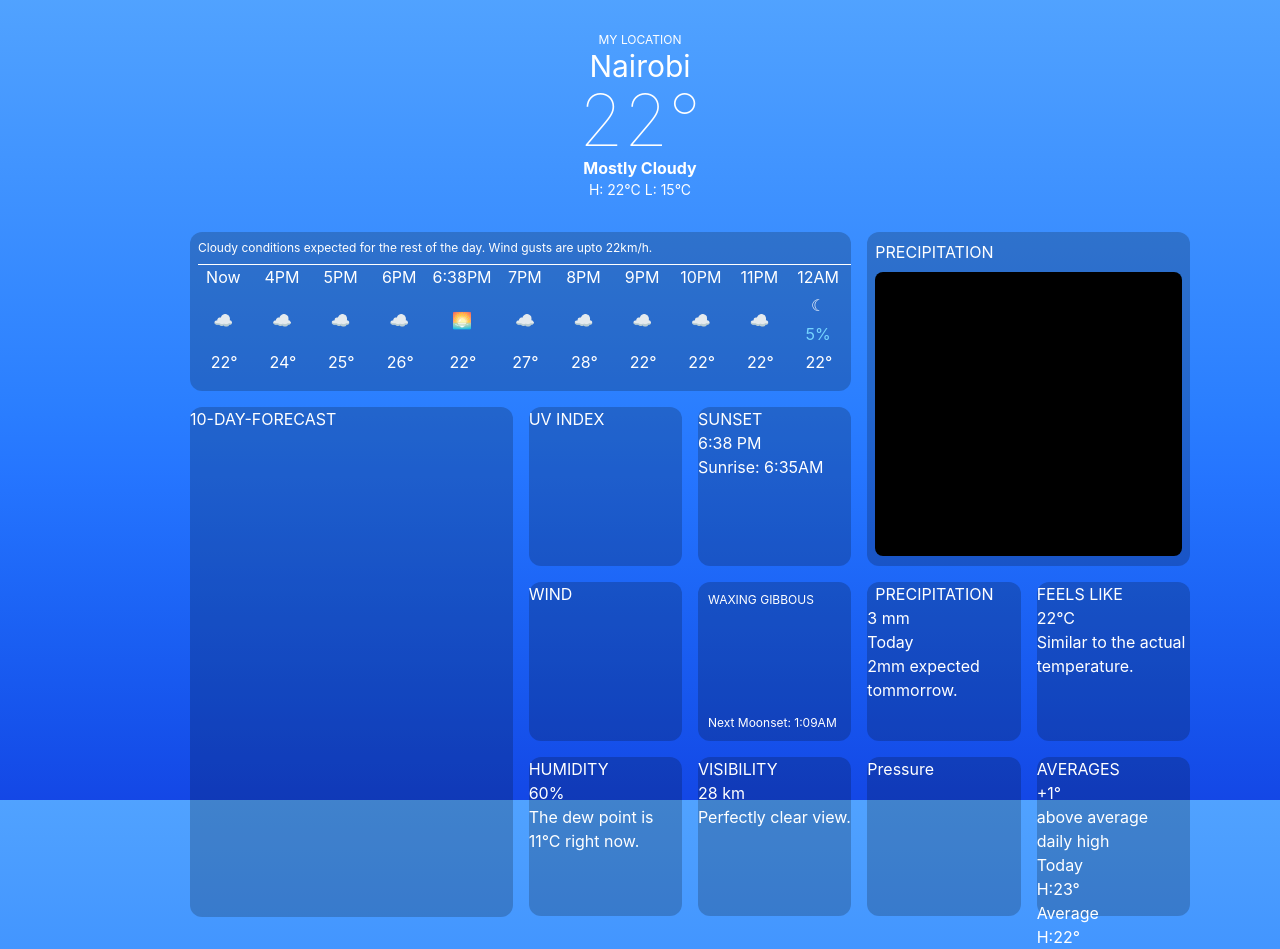
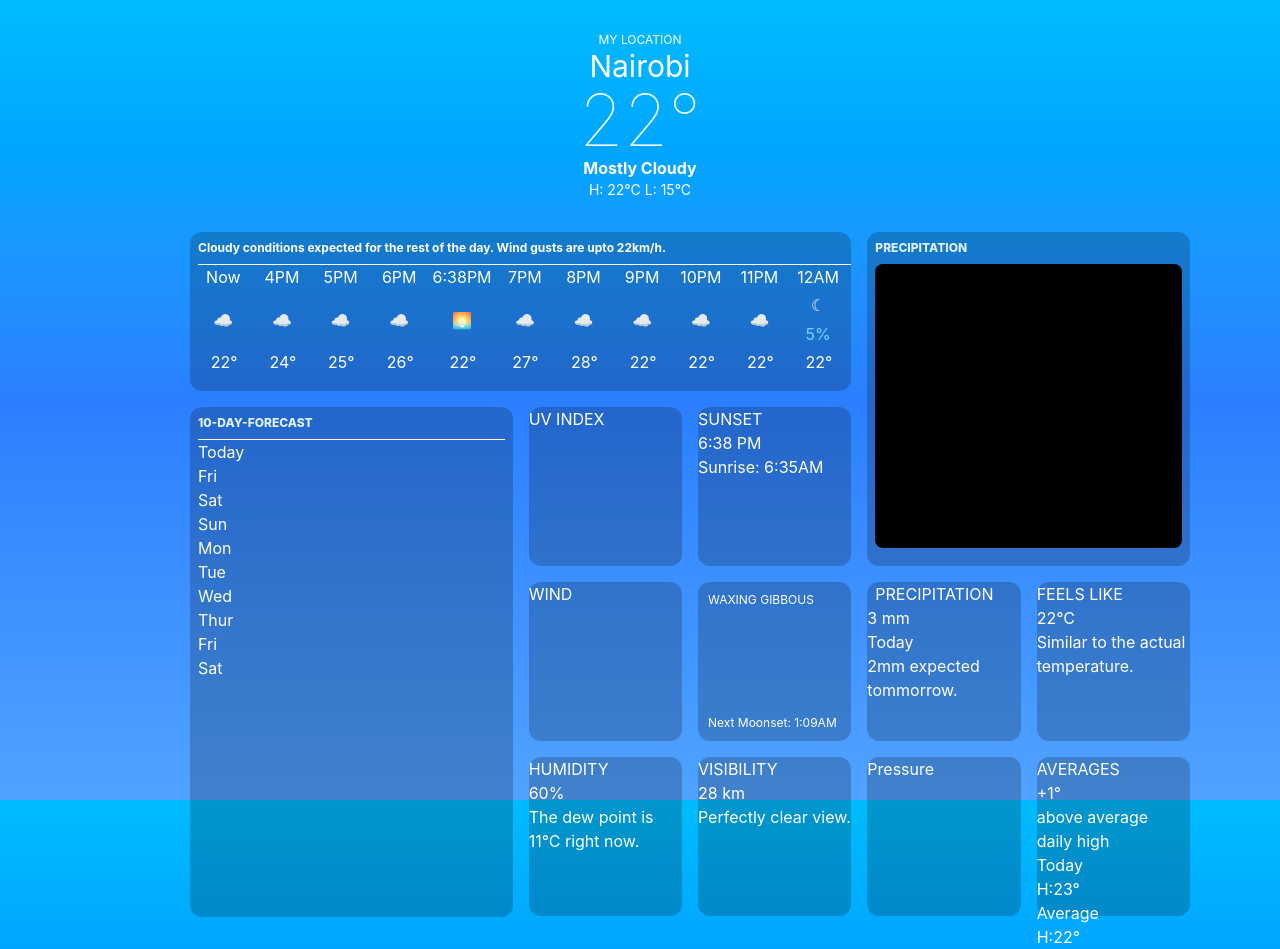
Before and after one commit to IanKaremi/Apple-Weather-Tailwind, a React (Vite) app in the folder Apple-Weather-Tailwind/: page / in a window 1280 px wide. Built offline with nearby package versions, Linux system fonts and the light colour scheme.

Commit message:
changed bg color

```diff
--- a/Apple-Weather-Tailwind/index.html
+++ b/Apple-Weather-Tailwind/index.html
@@ -6,7 +6,7 @@
     <meta name="viewport" content="width=device-width, initial-scale=1.0" />
     <title>Vite + React</title>
   </head>
-  <body class="bg-linear-to-b from-blue-400 via-blue-500 to-blue-700 h-screen text-white overflow-hidden">
+  <body class="bg-linear-to-b from-sky-400 via-blue-500 to-blue-400 h-screen text-white overflow-hidden">
     <div id="root" class="flex items-center justify-center h-full w-full"></div>
     <script type="module" src="/src/main.jsx"></script>
   </body>
--- a/Apple-Weather-Tailwind/src/App.jsx
+++ b/Apple-Weather-Tailwind/src/App.jsx
@@ -1,5 +1,6 @@
 import React from 'react'
 import Hourly from './components/hourly'
+import Ten from './components/ten'
 import './App.css'
 
 function App() {
@@ -22,18 +23,20 @@ function App() {
         <div className="Applets grid grid-rows-4 grid-cols-6 gap-4 mb-4 h-[700px] w-[1000px] text-left">
 
               <div className="H col-span-4 row-span-1 bg-black/20  rounded-xl">
-                <div className="H-desc m-2 text-xs">Cloudy conditions expected for the rest of the day. Wind gusts are upto 22km/h.</div>
+                <div className="H-desc m-2 text-xs font-bold">Cloudy conditions expected for the rest of the day. Wind gusts are upto 22km/h.</div>
                 <hr className='ml-2 bg-white/20'/>
                 <Hourly/>
 
 
               </div>
               <div className="M col-span-2 row-span-2 bg-black/20  rounded-xl ">
-                <div className="M-desc m-2">PRECIPITATION</div>
+                <div className="M-desc m-2 text-xs text-sky-100 font-extrabold">PRECIPITATION</div>
                 <div className='bg-black m-2 rounded-lg h-85/100'></div>
               </div>
               <div className="T col-span-2 row-span-4 bg-black/20  rounded-xl h-[510px]">
-                <div className='T-desc'>10-DAY-FORECAST</div>
+                <div className='T-desc m-2 text-xs text-sky-100 font-extrabold'>10-DAY-FORECAST</div>
+                <hr className='mx-2 bg-white/20'/>
+                <Ten/>
               </div>
               <div className="U col-span-1 row-span-1 bg-black/20  rounded-xl">
                 <div>UV INDEX</div>
--- a/Apple-Weather-Tailwind/src/components/ten.jsx
+++ b/Apple-Weather-Tailwind/src/components/ten.jsx
@@ -1,7 +1,7 @@
 import { tenData } from "../tenData"
 export default function Ten(){
     return(
-    <div >
+    <div className="mx-2">
         {tenData.map(({day})=><p>{day}</p>)}
     </div>
     )
```
